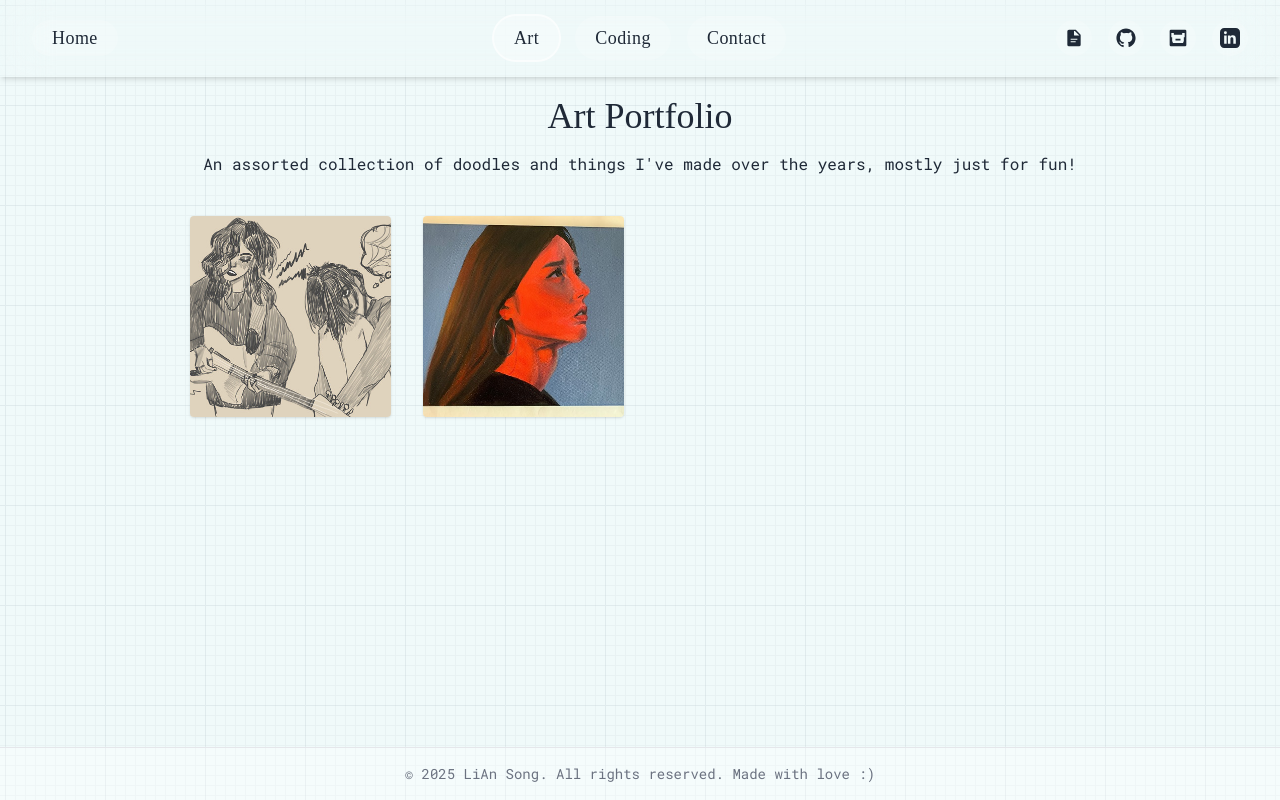
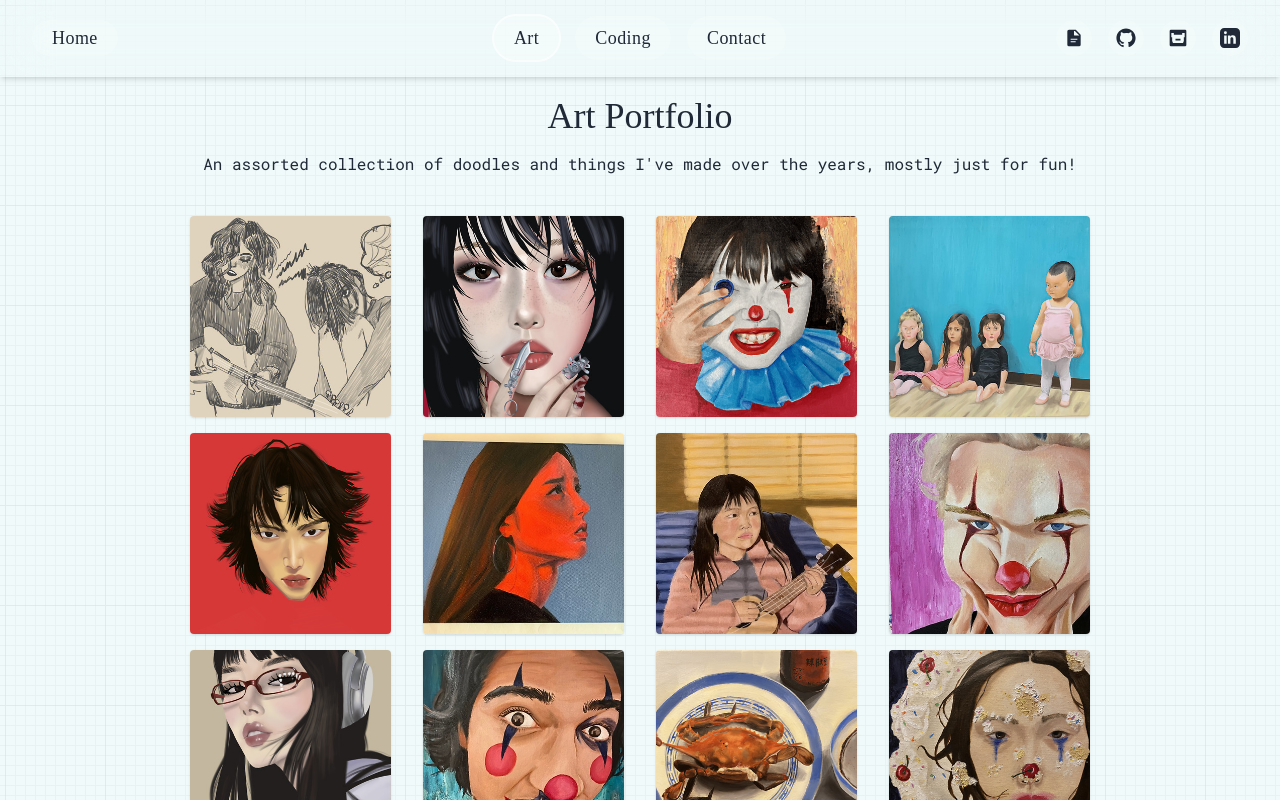
Before and after one commit to songjl726/new-portfolio-site, a React (Create React App) app: page /art in a window 1280 px wide. Shown: the top 800 px of the page. Built offline with nearby package versions, Linux system fonts and the light colour scheme; a web font is replaced by a local one.

Commit message:
updated art portfolio

```diff
--- a/src/data/artworks.js
+++ b/src/data/artworks.js
@@ -3,15 +3,84 @@ export const artworks = [
     id: 1,
     src: require('../assets/art/full/spider-sketch.png'),     // full-res
     thumb: require('../assets/art/thumb/spider-sketch.jpg'),  // 400-px thumb
-    title: 'Untitled, 2023',
+    title: 'Untitled, 2023 (Procreate)',
     description: 'Sketches I did while listening to lots of shoegaze.'
   },
   {
     id: 2,
+    src: require('../assets/art/full/guy-head.png'),
+    thumb: require('../assets/art/thumb/guy-head.jpg'),
+    title: 'Untitled, 2023 (Procreate)',
+    description: 'Study on facial expression and rendering.'
+  },
+  {
+    id: 3,
+    src: require('../assets/art/full/glasses-girl.png'),
+    thumb: require('../assets/art/thumb/glasses-girl.jpg'),
+    title: 'Untitled, 2023 (Procreate)',
+    description: 'A study on light and different surfaces. Reference image credits user ID1478719616 on Xiaohongshu.'
+  },
+  {
+    id: 4,
+    src: require('../assets/art/full/yves.png'),
+    thumb: require('../assets/art/thumb/yves.jpg'),
+    title: 'Untitled, 2023 (Procreate)',
+    description: 'Reference image credits @mu_gung and @yvesntual on Instagram.'
+  },
+  {
+    id: 5,
     src: require('../assets/art/full/lightstudy.jpeg'),
     thumb: require('../assets/art/thumb/lightstudy.jpg'),
-    title: 'Untitled, 2020',
+    title: 'Untitled, 2020 (oil paint on canvas)',
     description: 'A study of colorful, warm lighting. Reference image credits to BlockBerryCreative.'
   },
-  /* …add more … */
+  {
+    id: 6,
+    src: require('../assets/art/full/Got_Your_Nose.jpeg'),
+    thumb: require('../assets/art/thumb/Got_Your_Nose.jpg'),
+    title: 'Got Your Nose, 2021 (oil paint on canvas)',
+    description: ''
+  },
+  {
+    id: 7,
+    src: require('../assets/art/full/Button.png'),
+    thumb: require('../assets/art/thumb/Button.jpg'),
+    title: 'Button, 2021 (oil paint on canvas)',
+    description: ''
+  },
+  {
+    id: 8,
+    src: require('../assets/art/full/Sunny_Afternoon.jpeg'),
+    thumb: require('../assets/art/thumb/Sunny_Afternoon.jpg'),
+    title: 'Sunny Afternoon, 2021 (oil paint on canvas)',
+    description: ''
+  },
+  {
+    id: 9,
+    src: require('../assets/art/full/ouch.png'),
+    thumb: require('../assets/art/thumb/ouch.jpg'),
+    title: 'Ouch!, 2023 (oil paint on canvas)',
+    description: 'This piece was awarded a Gold Key at the Colorado Scholastic Art Awards and was displayed in the Denver Art Museum.'
+  },
+  {
+    id: 10,
+    src: require('../assets/art/full/The_First_Dance.jpg'),
+    thumb: require('../assets/art/thumb/The_First_Dance.jpg'),
+    title: 'The First Dance, 2022 (oil paint on canvas)',
+    description: 'This piece was awarded a Colorado Scholatic Art Awards Gold Key, National Scholastic Art Awards Gold Medal, and a National Scholastic Art American Visions Award.'
+  },
+  {
+    id: 11,
+    src: require('../assets/art/full/Live_With_It.jpeg'),
+    thumb: require('../assets/art/thumb/Live_With_It.jpg'),
+    title: 'Live With It, 2021 (oil paint on canvas)',
+    description: ''
+  },
+  {
+    id: 12,
+    src: require('../assets/art/full/Have_Your_Cake_and_Eat_it_Too.png'),
+    thumb: require('../assets/art/thumb/Have_Your_Cake_and_Eat_it_Too.jpg'),
+    title: 'Have Your Cake and Eat it Too, 2021 (oil paint on canvas)',
+    description: ''
+  },
 ];
```
